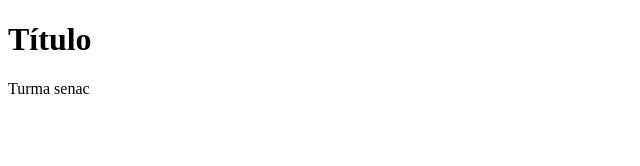
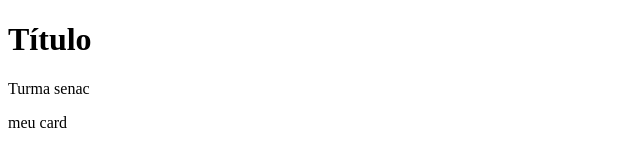
Before and after one commit to douglasLemosSenac/SENAC, a plain HTML site: page index.html in a window 1280 px wide. Shown: the full height of the page, 0-640 px from the left. Drawn offline with Linux system fonts and the light colour scheme.

Commit message:
Update index.html
adicionei um card

```diff
--- a/index.html
+++ b/index.html
@@ -10,5 +10,11 @@
 
     <p>Turma senac</p>
 
+    <div>
+        <p>
+            meu card
+        </p>
+    </div>
+
 </body>
 </html>
```
